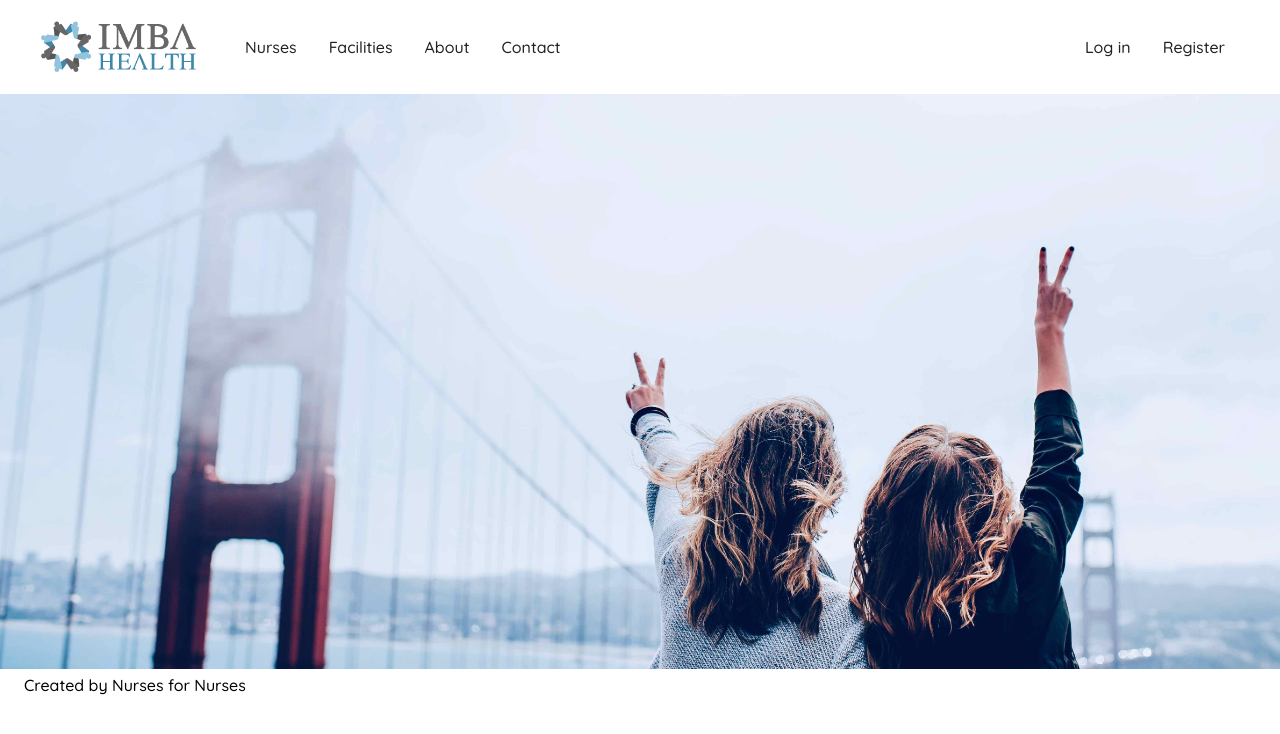
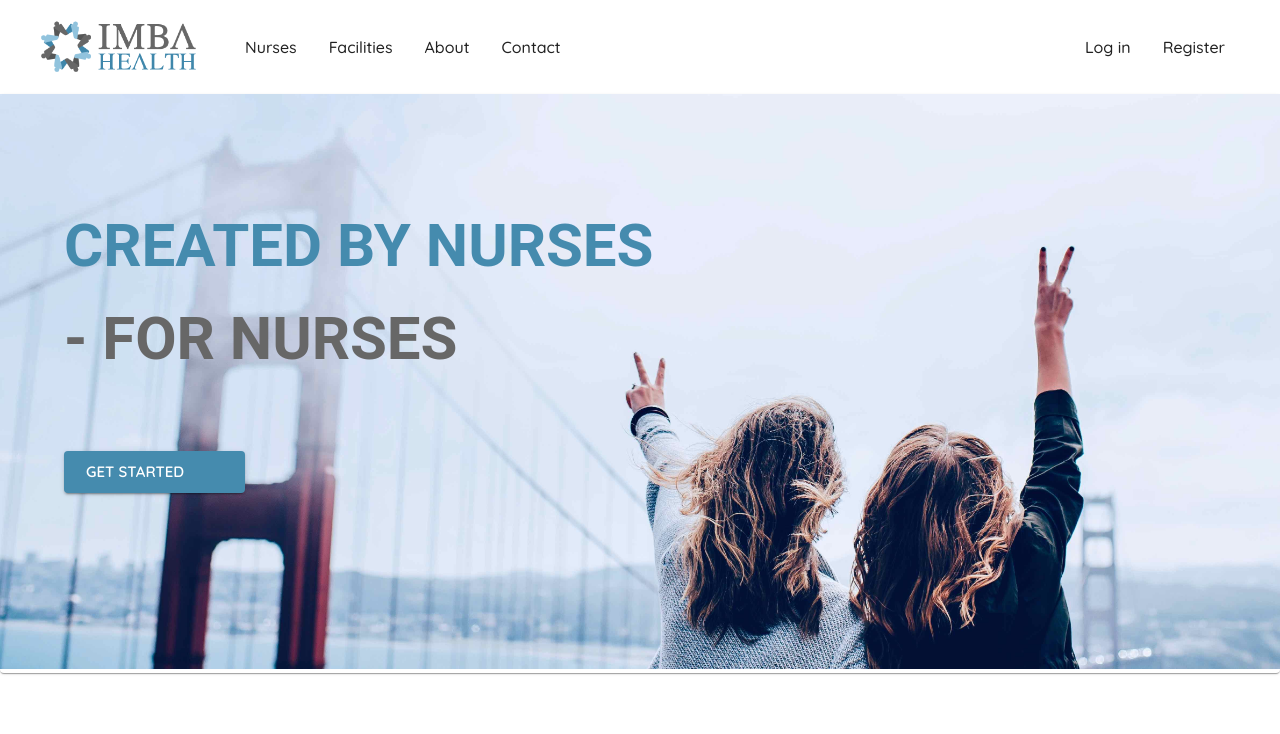
Before and after one commit to Marko721/Imba_React, a React (Create React App) app: page / in a window 1280 px wide. Shown: the top 734 px of the page. Built offline with nearby package versions, Linux system fonts and the light colour scheme.

Commit message:
Desktop Banner first layout

```diff
--- a/public/index.html
+++ b/public/index.html
@@ -31,6 +31,18 @@
       href="https://fonts.googleapis.com/css2?family=Quicksand:wght@300;400;500;600&display=swap"
       rel="stylesheet"
     />
+    <link rel="preconnect" href="https://fonts.googleapis.com" />
+    <link rel="preconnect" href="https://fonts.gstatic.com" crossorigin />
+    <link
+      href="https://fonts.googleapis.com/css2?family=Montserrat:wght@400;500;600&display=swap"
+      rel="stylesheet"
+    />
+    <link
+      rel="stylesheet"
+      href="https://pro.fontawesome.com/releases/v5.10.0/css/all.css"
+      integrity="sha384-AYmEC3Yw5cVb3ZcuHtOA93w35dYTsvhLPVnYs9eStHfGJvOvKxVfELGroGkvsg+p"
+      crossorigin="anonymous"
+    />
     <title>React App</title>
   </head>
   <body>
--- a/src/App.js
+++ b/src/App.js
@@ -18,6 +18,9 @@ const theme = createTheme({
     secondary: {
       main: "#458BAE",
     },
+    text: {
+      primary: "#676767",
+    },
   },
   typography: {
     fontFamily: "Quicksand",
@@ -25,6 +28,12 @@ const theme = createTheme({
     fontWeightRegular: 500,
     fontWeightMedium: 600,
     fontWeightBold: 700,
+    h2: {
+      // fontSize: "4.2rem",
+      fontFamily: "Roboto",
+      fontWeight: "bold",
+      textTransform: "uppercase",
+    },
   },
 });
 
--- a/src/Pages/Home.js
+++ b/src/Pages/Home.js
@@ -1,16 +1,37 @@
-import { Container, Grid, makeStyles, Typography } from "@material-ui/core";
+import {
+  Container,
+  Grid,
+  makeStyles,
+  Paper,
+  Typography,
+  Button,
+  Icon,
+} from "@material-ui/core";
 import React from "react";
 import BannerImagePc from "../Components/Images/banner_pc.jpeg";
 import BannerImageMo from "../Components/Images/banner_mo1.jpeg";
 
 const useStyles = makeStyles((theme) => {
   return {
+    bannerContainer: {
+      position: "relative",
+    },
     banner: {
       backgroundSize: "cover",
       backgroundRepeat: "no-repeat",
       backgroundPosition: "center",
       maxWidth: "100vw",
-      // position: "absolute",
+    },
+    bannerTextContainer: {
+      position: "absolute",
+      top: "20%",
+      left: "5%",
+    },
+    bannerButton: {
+      marginTop: 60,
+    },
+    bannerButtonIcon: {
+      marginLeft: 10,
     },
   };
 });
@@ -20,14 +41,56 @@ const Home = () => {
 
   return (
     <div>
-      <img src={BannerImagePc} className={classes.banner} alt="" />
-      <Container>
+      <Paper className={classes.bannerContainer}>
+        <img src={BannerImagePc} className={classes.banner} />
+        <div className={classes.overlay} />
         <Grid container>
-          <Grid item xs={12} sm={6} lg={6} md={3}>
-            <Typography>Created by Nurses for Nurses</Typography>
+          <Grid item xs={12} md={6}>
+            <div className={classes.bannerTextContainer}>
+              <Typography variant="h2" color="secondary" gutterBottom>
+                Created by Nurses
+              </Typography>
+              <Typography variant="h2" color="text.main" paragraph>
+                - For Nurses
+              </Typography>
+              <Button
+                className={classes.bannerButton}
+                size="large"
+                variant="contained"
+                color="secondary"
+                href="#"
+              >
+                Get Started
+                <Icon
+                  // className="fal fa-arrow-right"
+                  className="fad fa-chevron-right"
+                  color="primary"
+                  style={{ marginLeft: 15 }} // not working when putted in classes styles
+                />
+              </Button>
+            </div>
           </Grid>
         </Grid>
-      </Container>
+      </Paper>
+
+      {/* <Grid container>
+          <Grid item xs={12}>
+            <Paper className={classes.bannerContainer}>
+              <img src={BannerImagePc} className={classes.banner} alt="" />
+            </Paper>
+          </Grid>
+          <Grid item xs={12} md={6}>
+            <Paper className={classes.bannerTextContainer}>
+              <Typography
+                variant="h2"
+                color="secondary"
+                className={classes.bannerText}
+              >
+                Created by Nurses for Nurses
+              </Typography>
+            </Paper>
+          </Grid>
+        </Grid> */}
     </div>
   );
 };
```
